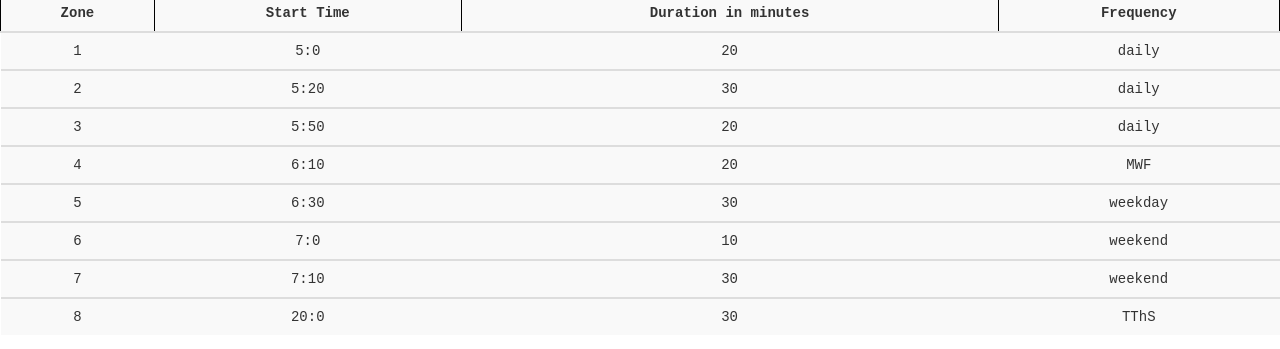
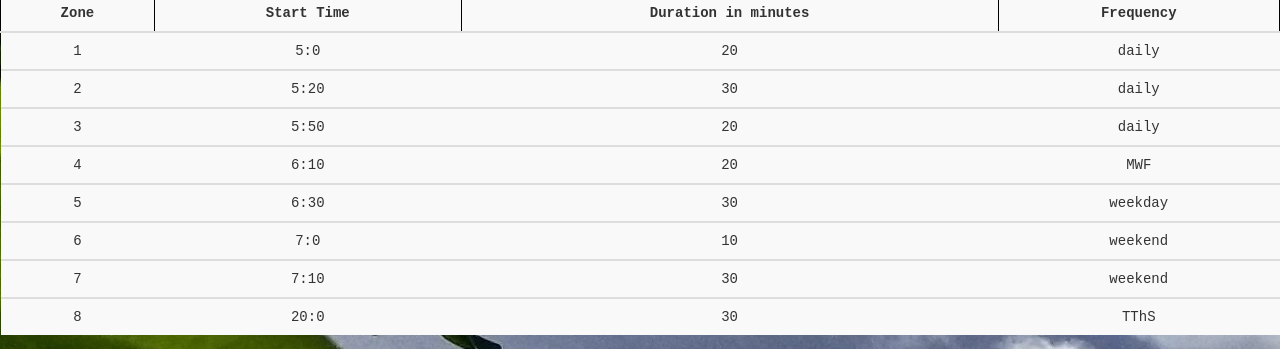
Before and after one commit to alects/IrrigationScheduler, a plain HTML site: page index.html in a window 1280 px wide. Shown: the part 76-425 px from the top of the page. Drawn offline with nearby package versions, Linux system fonts and the light colour scheme.

Commit message:
background

```diff
--- a/index.html
+++ b/index.html
@@ -32,7 +32,7 @@
     }
 </style>
 
-<body>
+<body background="background.jpg">
     <h1>Irrigation Cycles</h1>
     <table class = "table table-striped table-hover table-dark" id ="schedule_table">
         <tr>
```
